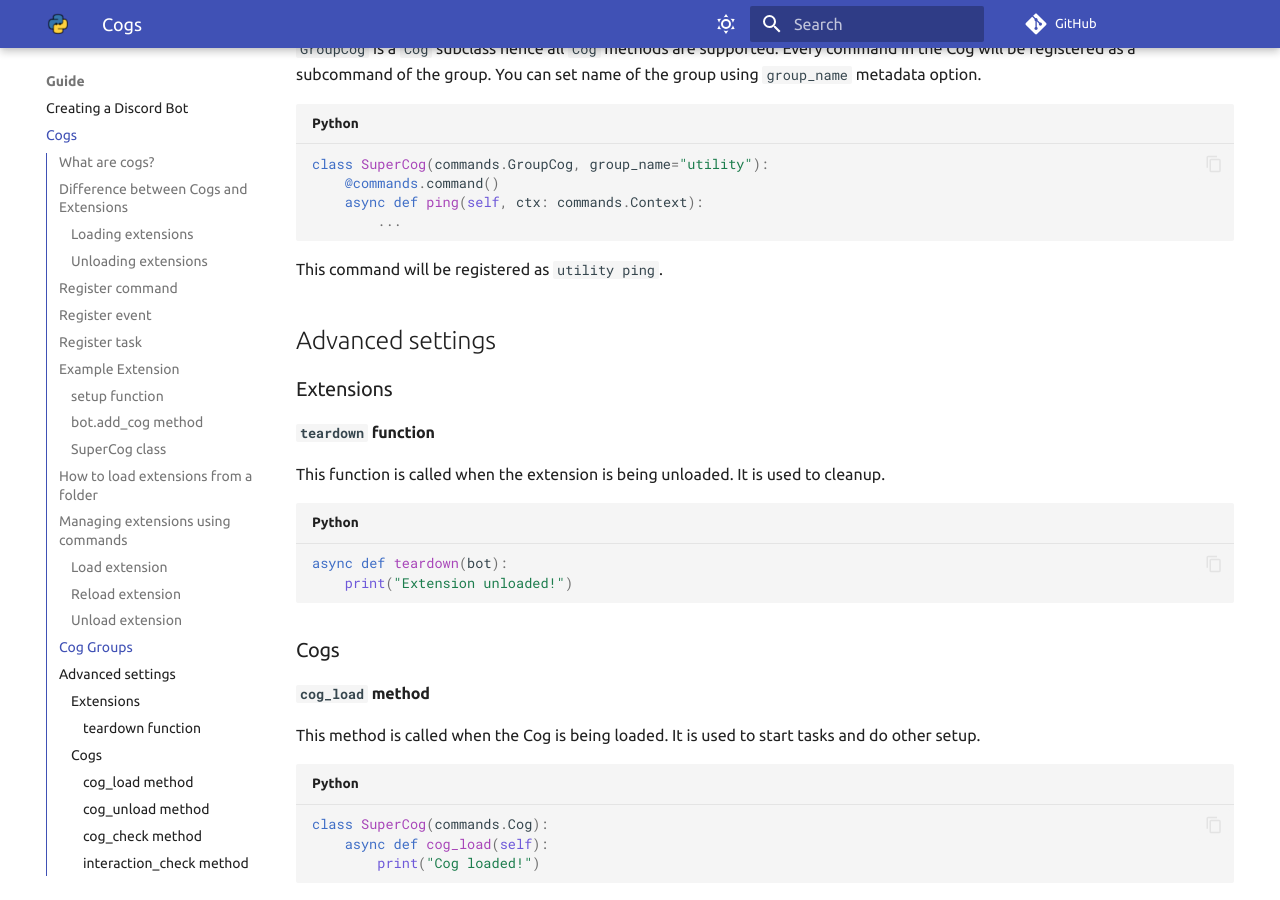
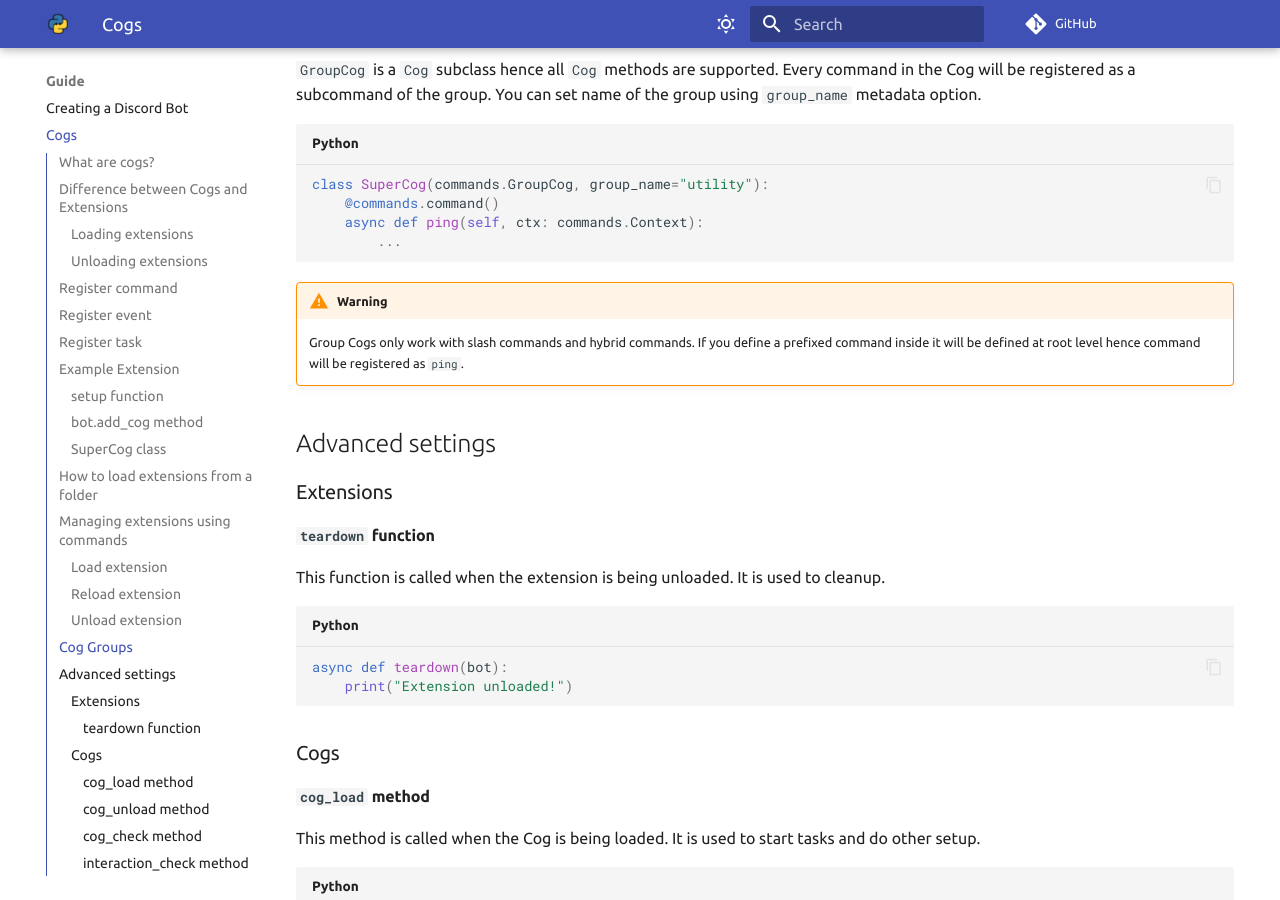
Before and after one commit to FallenDeity/discord.py-masterclass, an MkDocs documentation site: the page built from docs/cogs.md, in a window 1280 px wide and 900 px high, scrolled down 3983 px. Built offline with MkDocs 1.6.1 and Material for MkDocs 9.7.7, drawn with Linux system fonts in a browser that asks for light colours; comment, search, counter and statistics services are not loaded; some of the changed text lies outside the part shown.

Commit message:
feat: update GroupCog guide and mention jishaku extension

````diff
--- a/docs/cogs.md
+++ b/docs/cogs.md
@@ -15,7 +15,7 @@ await bot.load_extension("cogs.super_cog")
 ```
 
 !!! note "Note"
-    `cogs.super_cog` is the file path (`/cogs/super_cog.py`).
+    The extension path is made almost the same like importing a module. If we had our extension under `cogs/super_cog.py` we would use `cogs.super_cog` as the extension path.
 
 ### Unloading extensions
 
@@ -155,8 +155,8 @@ class SuperCog(commands.GroupCog, group_name="utility"):
     async def ping(self, ctx: commands.Context):
         ...
 ```
-
-This command will be registered as `utility ping`.
+!!! warning "Warning"
+    Group Cogs only work with slash commands and hybrid commands. If you define a prefixed command inside it will be defined at root level hence command will be registered as `ping`.
 
 ## Advanced settings
 
@@ -243,3 +243,9 @@ This attribute is used to set the name of the Cog. If not set, the name will be
 class SuperCog(commands.Cog, name="Super Cog"):
     ...
 ```
+
+## Jishaku
+
+Jishaku is a debugging and testing cog for discord.py bots. It is a very useful tool for bot developers. Installation can be found on the following sites.
+
+[Github](https://github.com/Gorialis/jishaku) [PyPi](https://pypi.org/project/jishaku/) [Documentation](https://jishaku.readthedocs.io/en/latest/)
````
